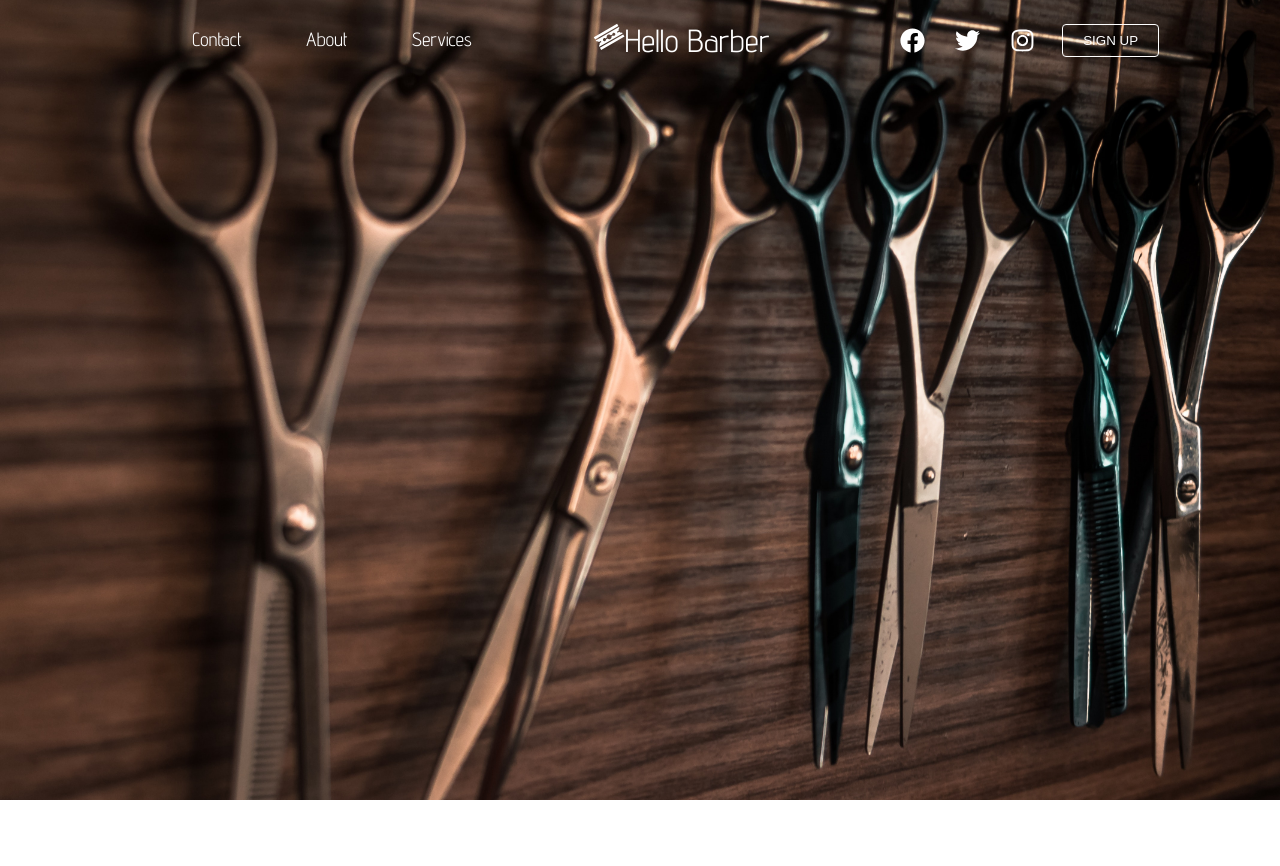
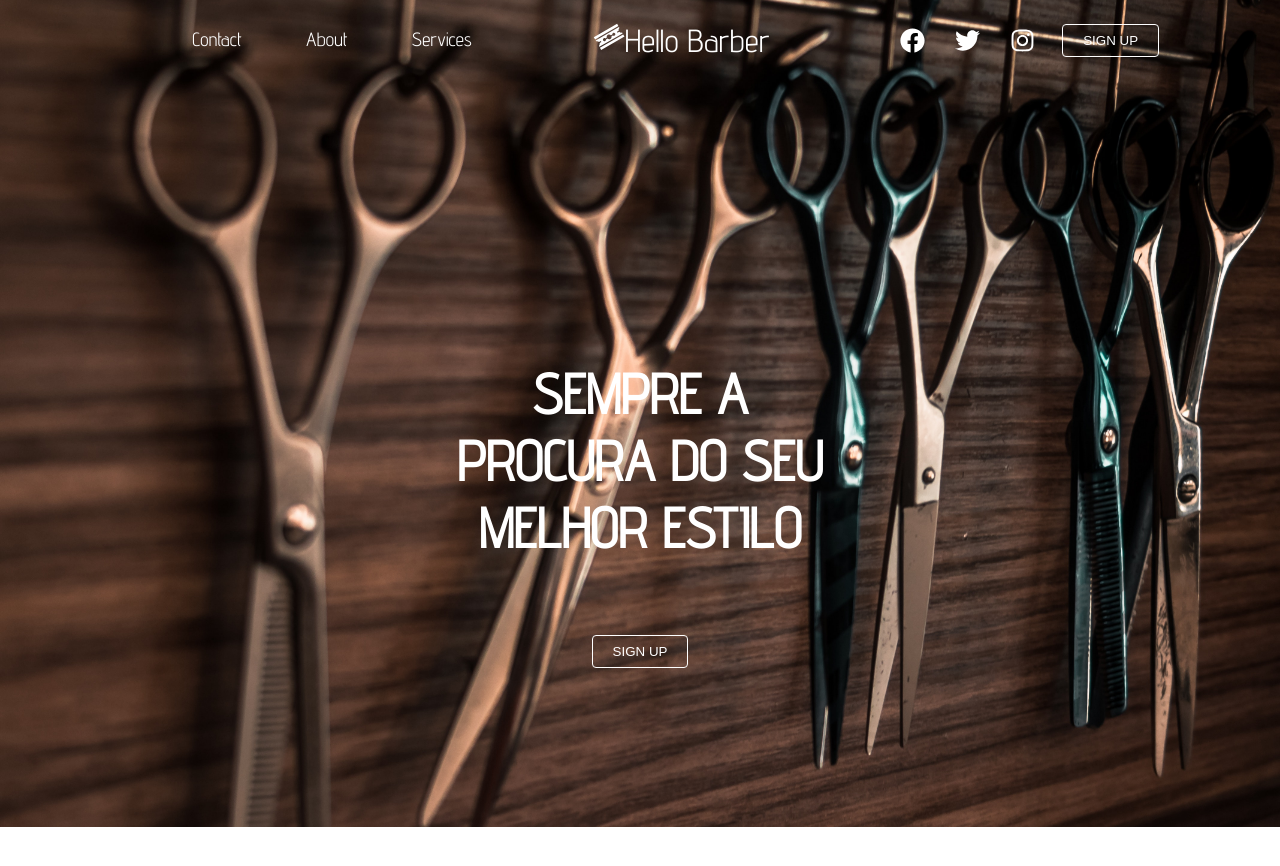
Before and after one commit to JonneBR/hello-barber, a React (Create React App) app: page / in a window 1280 px wide. Shown: the top 866 px of the page. Before the commit the page ends 800 px from the top, so only its background shows below. Built offline with nearby package versions, Linux system fonts and the light colour scheme.

Commit message:
hero section css style

```diff
--- a/src/App.js
+++ b/src/App.js
@@ -1,6 +1,7 @@
 import './App.css';
 import { BrowserRouter as Router, Switch, Route } from 'react-router-dom';
 import Navbar from './components/Navbar';
+import HeroSection from './components/HeroSection';
 
 function App() {
   return (
@@ -9,6 +10,7 @@ function App() {
       <Switch>
         <Route path="/" />
       </Switch>
+      <HeroSection />
     </Router>
   );
 }
--- /dev/null
+++ b/src/components/HeroSection.css
@@ -0,0 +1,32 @@
+.home__hero-section {
+  padding: 220px 0;
+}
+
+.home__hero-row {
+  align-items: center;
+  /* width: 100%; */
+}
+
+.row {
+}
+
+.home__hero-text-wrapper {
+  display: flex;
+  justify-content: center;
+}
+
+.heading {
+  padding: 60px;
+  width: 40%;
+  color: #fff;
+  text-transform: uppercase;
+  text-align: center;
+  font-family: Advent Pro;
+  font-size: 3.5rem;
+  font-weight: 600;
+}
+
+.btn-container {
+  display: flex;
+  justify-content: center;
+}
--- /dev/null
+++ b/src/components/HeroSection.js
@@ -0,0 +1,39 @@
+import React from 'react';
+import './HeroSection.css';
+import { Link } from 'react-router-dom';
+import { Button } from './Button';
+
+let button = true;
+
+function HeroSection() {
+  return (
+    <>
+      <div className="home__hero-section">
+        <div className="container">
+          <div className="row home__hero-row">
+            <div className="home__hero-text-wrapper">
+              <h1 className="heading">Sempre a procura do seu melhor estilo</h1>
+            </div>
+          </div>
+          <div className="btn-container">
+            <li className="nav-btn">
+              {button ? (
+                <Link to="/sign-up" className="btn-link">
+                  <Button buttonStyle="btn--outline">SIGN UP</Button>
+                </Link>
+              ) : (
+                <Link to="/sign-up" className="btn-link">
+                  <Button buttonStyle="btn--outline" buttonSize="btn--mobile">
+                    SIGN UP
+                  </Button>
+                </Link>
+              )}
+            </li>
+          </div>
+        </div>
+      </div>
+    </>
+  );
+}
+
+export default HeroSection;
```
